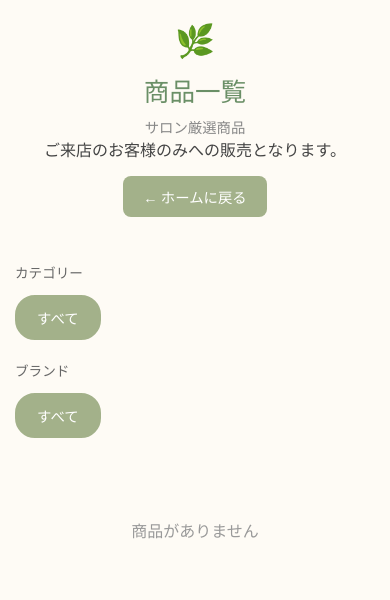
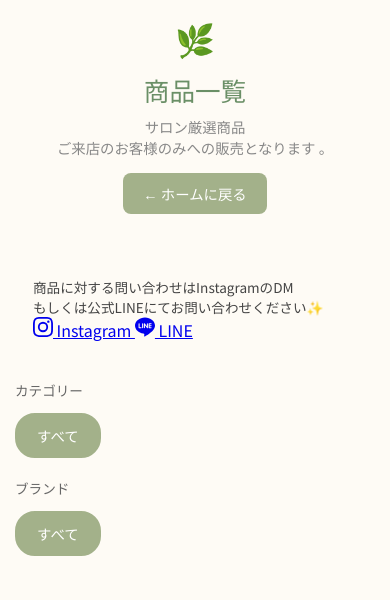
Before and after one commit to nitroskd/salon-booking, a FastAPI app: page /shop in a window 390 px wide. Shown: the top 600 px of the page. Run offline with FastAPI, Linux system fonts and the light colour scheme; data that the repository does not hold is empty; some libraries are stand-ins or nearby versions.

Commit message:
shop.html を更新

```diff
--- a/templates/shop.html
+++ b/templates/shop.html
@@ -1,3 +1,5 @@
+
+
 <!DOCTYPE html>
 <html lang="ja">
 <head>
@@ -266,6 +268,22 @@
       .product-info {
         padding: 12px;
       }
+
+      .contact-section {
+        padding: 18px;
+      }
+
+      .contact-text {
+        font-size: 0.85em;
+      }
+
+      .contact-links {
+        flex-direction: column;
+      }
+
+      .contact-btn {
+        max-width: 100%;
+      }
     }
   </style>
 </head>
@@ -273,11 +291,31 @@
   <div class="header">
     <div class="logo">🌿</div>
     <h1>商品一覧</h1>
-    <p class="subtitle">サロン厳選商品</p>
-    <div class="note">
-        ご来店のお客様のみへの販売となります。
-      </div>
+    <p class="subtitle">サロン厳選商品<br>
+    ご来店のお客様のみへの販売となります 。</p>
     <a href="/home" class="back-link">← ホームに戻る</a>
+  </div>
+
+  <!-- 問い合わせセクション -->
+  <div class="contact-section">
+    <p class="contact-text">
+      商品に対する問い合わせはInstagramのDM <br>
+     もしくは公式LINEにてお問い合わせください✨
+    </p>
+    <div class="contact-links">
+      <a href="https://www.instagram.com/parafuse.kagoshima.maho?igsh=MXNxdGh3NmozY2tidw==" target="_blank" rel="noopener noreferrer" class="contact-btn instagram">
+        <svg viewBox="0 0 24 24" fill="currentColor" width="20" height="20">
+          <path d="M12 2.163c3.204 0 3.584.012 4.85.07 3.252.148 4.771 1.691 4.919 4.919.058 1.265.069 1.645.069 4.849 0 3.205-.012 3.584-.069 4.849-.149 3.225-1.664 4.771-4.919 4.919-1.266.058-1.644.07-4.85.07-3.204 0-3.584-.012-4.849-.07-3.26-.149-4.771-1.699-4.919-4.92-.058-1.265-.07-1.644-.07-4.849 0-3.204.013-3.583.07-4.849.149-3.227 1.664-4.771 4.919-4.919 1.266-.057 1.645-.069 4.849-.069zM12 0C8.741 0 8.333.014 7.053.072 2.695.272.273 2.69.073 7.052.014 8.333 0 8.741 0 12c0 3.259.014 3.668.072 4.948.2 4.358 2.618 6.78 6.98 6.98C8.333 23.986 8.741 24 12 24c3.259 0 3.668-.014 4.948-.072 4.354-.2 6.782-2.618 6.979-6.98.059-1.28.073-1.689.073-4.948 0-3.259-.014-3.667-.072-4.947-.196-4.354-2.617-6.78-6.979-6.98C15.668.014 15.259 0 12 0zm0 5.838a6.162 6.162 0 100 12.324 6.162 6.162 0 000-12.324zM12 16a4 4 0 110-8 4 4 0 010 8zm6.406-11.845a1.44 1.44 0 100 2.881 1.44 1.44 0 000-2.881z"/>
+        </svg>
+        Instagram
+      </a>
+      <a href="https://line.me/R/ti/p/@027hzoow" target="_blank" rel="noopener noreferrer" class="contact-btn line">
+        <svg viewBox="0 0 24 24" fill="currentColor" width="20" height="20">
+          <path d="M19.365 9.863c.349 0 .63.285.63.631 0 .345-.281.63-.63.63H17.61v1.125h1.755c.349 0 .63.283.63.63 0 .344-.281.629-.63.629h-2.386c-.345 0-.627-.285-.627-.629V8.108c0-.345.282-.63.63-.63h2.386c.346 0 .627.285.627.63 0 .349-.281.63-.63.63H17.61v1.125h1.755zm-3.855 3.016c0 .27-.174.51-.432.596-.064.021-.133.031-.199.031-.211 0-.391-.09-.51-.25l-2.443-3.317v2.94c0 .344-.279.629-.631.629-.346 0-.626-.285-.626-.629V8.108c0-.27.173-.51.43-.595.06-.023.136-.033.194-.033.195 0 .375.104.495.254l2.462 3.33V8.108c0-.345.282-.63.63-.63.345 0 .63.285.63.63v4.771zm-5.741 0c0 .344-.282.629-.631.629-.345 0-.627-.285-.627-.629V8.108c0-.345.282-.63.63-.63.346 0 .628.285.628.63v4.771zm-2.466.629H4.917c-.345 0-.63-.285-.63-.629V8.108c0-.345.285-.63.63-.63.348 0 .63.285.63.63v4.141h1.756c.348 0 .629.283.629.63 0 .344-.282.629-.629.629M24 10.314C24 4.943 18.615.572 12 .572S0 4.943 0 10.314c0 4.811 4.27 8.842 10.035 9.608.391.082.923.258 1.058.59.12.301.079.766.038 1.08l-.164 1.02c-.045.301-.24 1.186 1.049.645 1.291-.539 6.916-4.078 9.436-6.975C23.176 14.393 24 12.458 24 10.314"/>
+        </svg>
+        LINE
+      </a>
+    </div>
   </div>
 
   <div class="filter-section">
```
